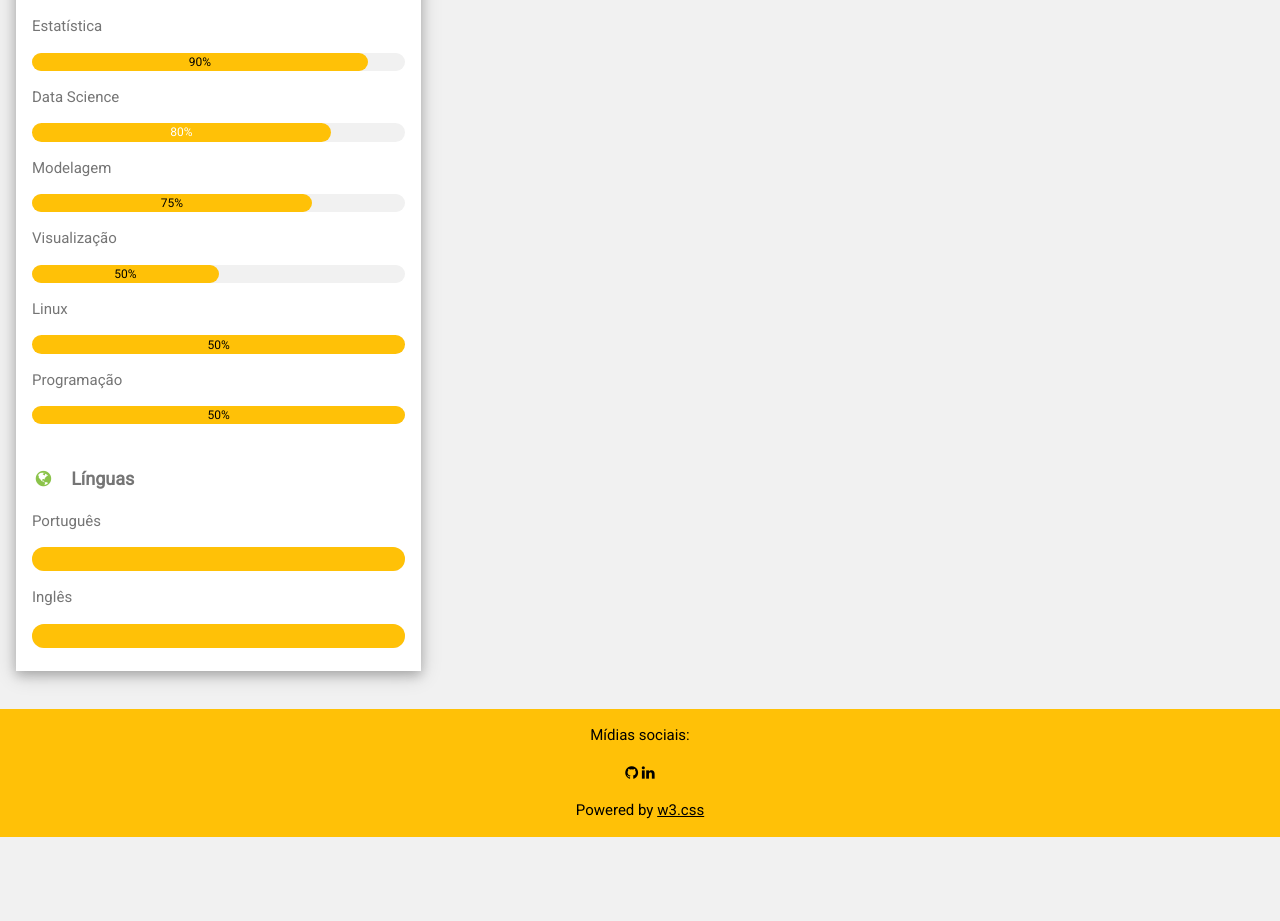
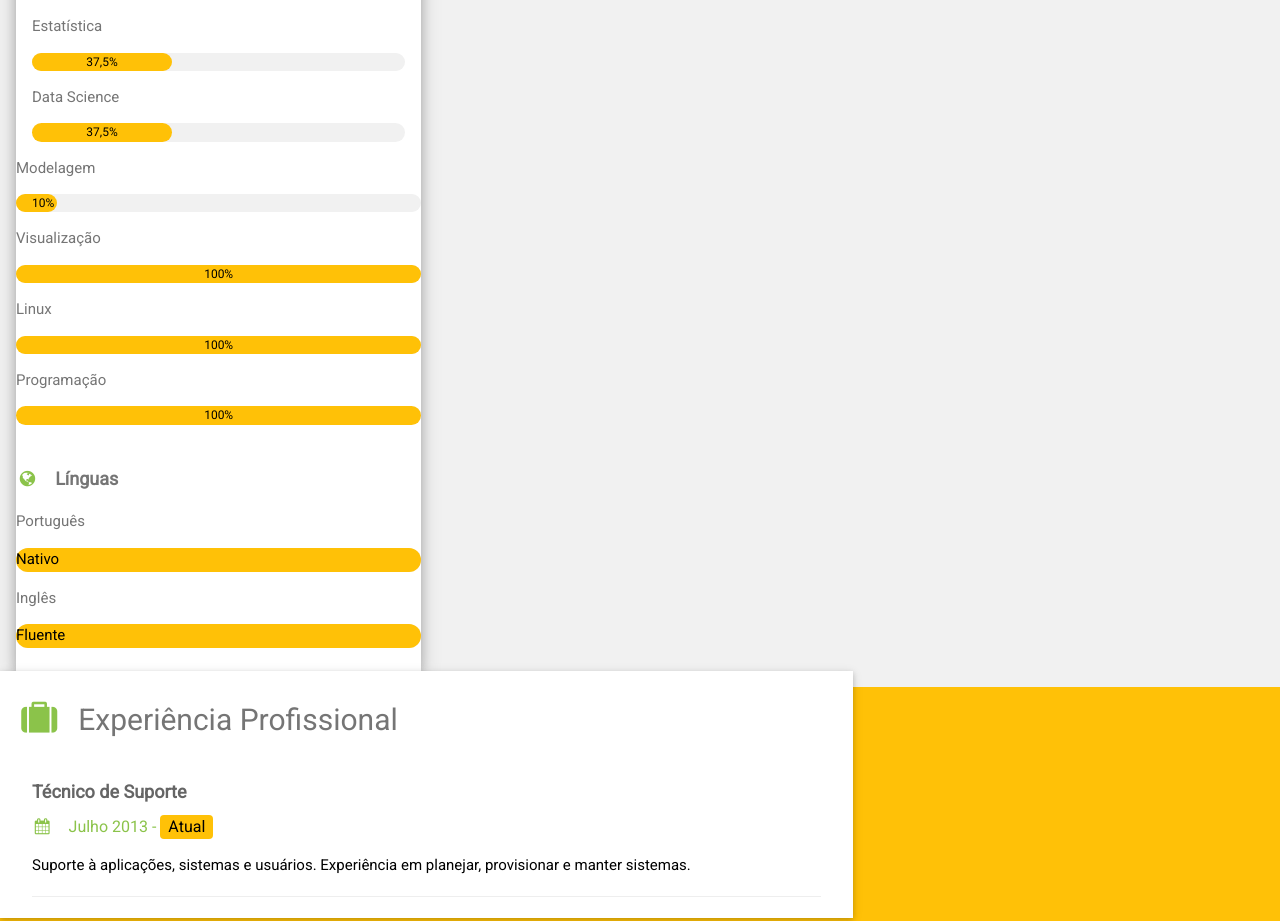
Before and after one commit to rafaelschipiura/rafaelschipiura.github.io, a plain HTML site: page index.html in a window 1280 px wide. Shown: the part 549-1470 px from the top of the page. Before the commit the page ends 1386 px from the top, so only its background shows below. Drawn offline with nearby package versions, Linux system fonts and the light colour scheme.

Commit message:
detalhes

```diff
--- a/index.html
+++ b/index.html
@@ -39,40 +39,39 @@ html,body,h1,h2,h3,h4,h5,h6 {font-family: "Roboto", sans-serif}
           <p class="w3-large"><b><i class="fa fa-asterisk fa-fw w3-margin-right w3-text-light-green"></i>Skills</b></p>
           <p>Estatística</p>
           <div class="w3-light-grey w3-round-xlarge w3-small">
-            <div class="w3-container w3-center w3-round-xlarge w3-amber" style="width:90%">90%</div>
+            <div class="w3-container w3-center w3-round-xlarge w3-amber" style="width:37.5%">37,5%</div>
           </div>
           <p>Data Science</p>
           <div class="w3-light-grey w3-round-xlarge w3-small">
-            <div class="w3-container w3-center w3-round-xlarge w3-amber" style="width:80%">
-              <div class="w3-center w3-text-white">80%</div>
+            <div class="w3-container w3-center w3-round-xlarge w3-amber" style="width:37.5%">37,5%</div>
             </div>
           </div>
           <p>Modelagem</p>
           <div class="w3-light-grey w3-round-xlarge w3-small">
-            <div class="w3-container w3-center w3-round-xlarge w3-amber" style="width:75%">75%</div>
+            <div class="w3-container w3-center w3-round-xlarge w3-amber" style="width:10%">10%</div>
           </div>
           <p>Visualização</p>
           <div class="w3-light-grey w3-round-xlarge w3-small">
-            <div class="w3-container w3-center w3-round-xlarge w3-amber" style="width:50%">50%</div>
+            <div class="w3-container w3-center w3-round-xlarge w3-amber" style="width:100%">100%</div>
           </div>
           <p>Linux</p>
           <div class="w3-light-grey w3-round-xlarge w3-small">
-            <div class="w3-container w3-center w3-round-xlarge w3-amber" style="width:100%">50%</div>
+            <div class="w3-container w3-center w3-round-xlarge w3-amber" style="width:100%">100%</div>
           </div>
           <p>Programação</p>
           <div class="w3-light-grey w3-round-xlarge w3-small">
-            <div class="w3-container w3-center w3-round-xlarge w3-amber" style="width:100%">50%</div>
+            <div class="w3-container w3-center w3-round-xlarge w3-amber" style="width:100%">100%</div>
           </div>
           <br>
 
           <p class="w3-large w3-text-theme"><b><i class="fa fa-globe fa-fw w3-margin-right w3-text-light-green"></i>Línguas</b></p>
           <p>Português</p>
           <div class="w3-light-grey w3-round-xlarge">
-            <div class="w3-round-xlarge w3-amber" style="height:24px;width:100%"></div>
+            <div class="w3-round-xlarge w3-amber" style="height:24px;width:100%">Nativo</div>
           </div>
           <p>Inglês</p>
           <div class="w3-light-grey w3-round-xlarge">
-            <div class="w3-round-xlarge w3-amber" style="height:24px;width:100%"></div>
+            <div class="w3-round-xlarge w3-amber" style="height:24px;width:100%">Fluente</div>
           </div>
           <br>
         </div>
@@ -88,7 +87,7 @@ html,body,h1,h2,h3,h4,h5,h6 {font-family: "Roboto", sans-serif}
         <h2 class="w3-text-grey w3-padding-16"><i class="fa fa-suitcase fa-fw w3-margin-right w3-xxlarge w3-text-light-green"></i>Experiência Profissional</h2>
         <div class="w3-container">
           <h5 class="w3-opacity"><b>Técnico de Suporte</b></h5>
-          <h6 class="w3-text-light-green"><i class="fa fa-calendar fa-fw w3-margin-right"></i>Julho 2013 - <span class="w3-tag w3-amber w3-round">Current</span></h6>
+          <h6 class="w3-text-light-green"><i class="fa fa-calendar fa-fw w3-margin-right"></i>Julho 2013 - <span class="w3-tag w3-amber w3-round">Atual</span></h6>
           <p>Suporte à aplicações, sistemas e usuários. Experiência em planejar, provisionar e manter sistemas.</p>
           <hr>
         </div>
```
